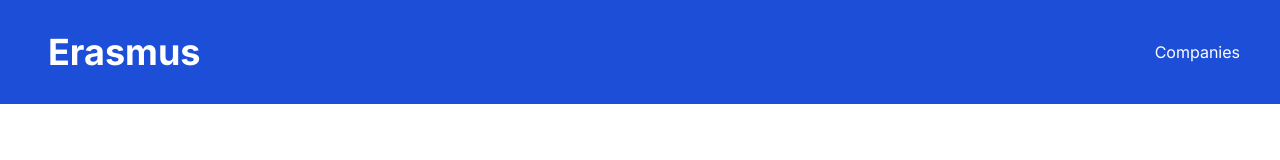
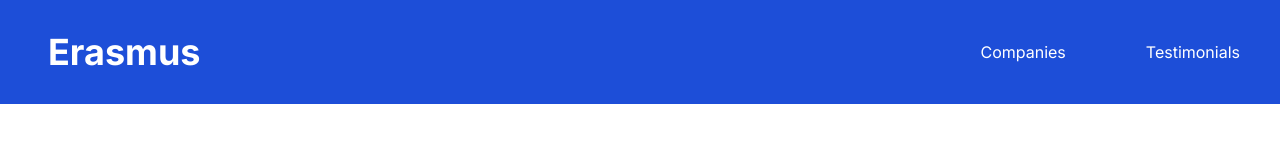
Before and after one commit to sokq44/erasmus-website, a Next.js app: page / in a window 1280 px wide. Shown: the top 160 px of the page. Built offline with nearby package versions, Linux system fonts and the light colour scheme.

Commit message:
style: added navbar links with animation

```diff
--- /dev/null
+++ b/assets/links.ts
@@ -0,0 +1,6 @@
+import { NavbarLinkProps } from "@/components/navbar/NavbarLink";
+
+export const links: Omit<NavbarLinkProps, "index">[] = [
+    { id: "companies", name: "Companies" },
+    { id: "testimonials", name: "Testimonials" },
+];
--- a/components/navbar/MobileMenu.tsx
+++ b/components/navbar/MobileMenu.tsx
@@ -2,6 +2,7 @@ import React, { FC } from "react";
 import { Button } from "../ui/button";
 import { Menu } from "lucide-react";
 import * as Sheet from "../ui/sheet";
+import NavbarContent from "./NavbarContent";
 
 interface Props {}
 
@@ -14,7 +15,12 @@ const MobileMenu: FC<Props> = () => {
                 </Button>
             </Sheet.SheetTrigger>
 
-            <Sheet.SheetContent></Sheet.SheetContent>
+            <Sheet.SheetContent>
+                <NavbarContent
+                    isOnMobile
+                    className="flex flex-col mt-16 gap-16"
+                />
+            </Sheet.SheetContent>
         </Sheet.Sheet>
     );
 };
--- a/components/navbar/Navbar.tsx
+++ b/components/navbar/Navbar.tsx
@@ -1,6 +1,7 @@
 import React, { FC } from "react";
 import Link from "next/link";
 import MobileMenu from "./MobileMenu";
+import NavbarContent from "./NavbarContent";
 
 interface Props {}
 
@@ -22,14 +23,7 @@ const Navbar: FC<Props> = () => {
                     <MobileMenu />
                 </div>
 
-                <ul className="hidden md:flex gap-8">
-                    <Link
-                        href={"#companies"}
-                        className="text-white hover:bg-blue-600 transition duration-300 px-2 py-1 rounded focus:outline-none focus-visible:ring-1 ring-white focus:ring-offset-2"
-                    >
-                        Companies
-                    </Link>
-                </ul>
+                <NavbarContent className="hidden md:flex" />
             </nav>
         </header>
     );
--- /dev/null
+++ b/components/navbar/NavbarContent.tsx
@@ -0,0 +1,27 @@
+import React, { FC } from "react";
+import NavbarLink from "./NavbarLink";
+import { links } from "@/assets/links";
+import { cn } from "@/lib/utils";
+
+interface Props {
+    className?: string;
+    isOnMobile?: boolean;
+}
+
+const NavbarContent: FC<Props> = (props) => {
+    return (
+        <ul className={cn(props.className, "gap-4 lg:gap-16")}>
+            {links.map((link, i) => (
+                <NavbarLink
+                    key={link.id}
+                    id={link.id}
+                    name={link.name}
+                    isOnMobile={props.isOnMobile}
+                    index={i}
+                />
+            ))}
+        </ul>
+    );
+};
+
+export default NavbarContent;
--- /dev/null
+++ b/components/navbar/NavbarLink.tsx
@@ -0,0 +1,35 @@
+"use client";
+
+import Link from "next/link";
+import React, { FC } from "react";
+
+import { motion } from "framer-motion";
+
+export interface NavbarLinkProps {
+    isOnMobile?: boolean;
+    id: string;
+    name: string;
+    index: number;
+}
+
+const NavbarLink: FC<NavbarLinkProps> = (props) => {
+    return (
+        <motion.li
+            className="w-full flex origin-center"
+            initial={props.isOnMobile && { opacity: 0, scale: 0 }}
+            animate={{ opacity: 1, scale: 1 }}
+            transition={{ duration: 0.5, delay: 0.2 * props.index }}
+        >
+            <Link
+                href={`#${props.id}`}
+                className={`${
+                    props.isOnMobile ? "bg-blue-500 w-full text-center" : ""
+                } text-white hover:bg-blue-600 transition duration-300 px-2 py-1 rounded focus:outline-none focus-visible:ring-1 ring-white focus:ring-offset-2`}
+            >
+                {props.name}
+            </Link>
+        </motion.li>
+    );
+};
+
+export default NavbarLink;
```
